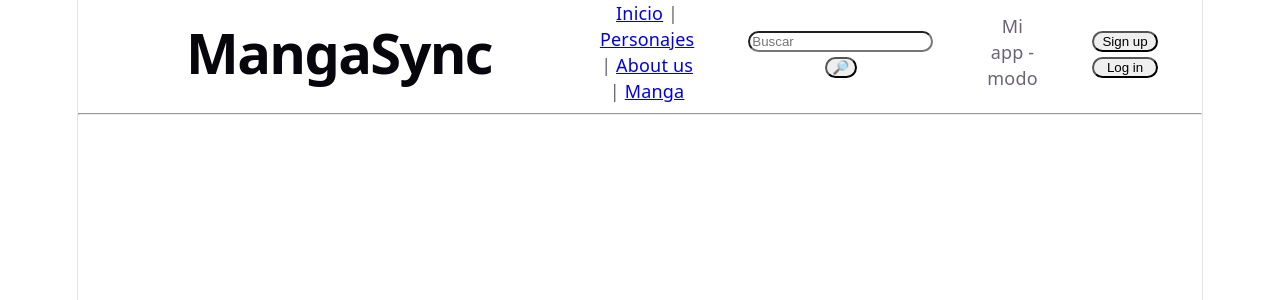
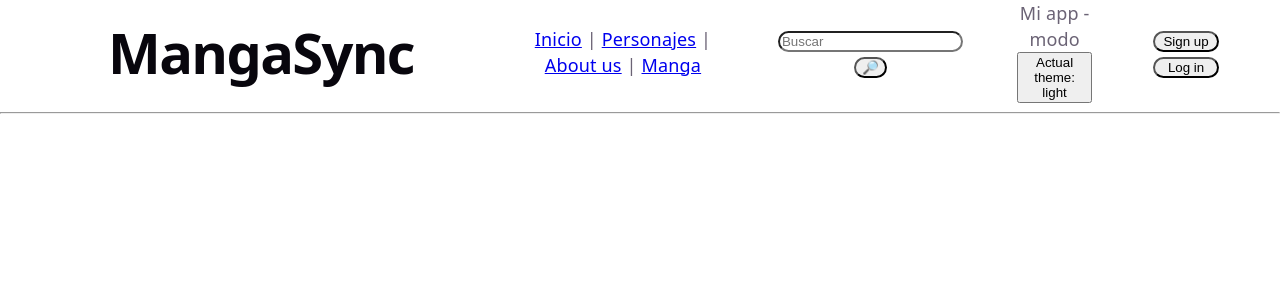
Before and after one commit to WEX279/manga_react, a React (Vite) app: page / in a window 1280 px wide. Shown: the top 300 px of the page. Built offline with nearby package versions, Linux system fonts and the light colour scheme.

Commit message:
fix base page css

```diff
--- a/src/context/Header.jsx
+++ b/src/context/Header.jsx
@@ -2,7 +2,12 @@ import { useContext } from "react";
 import { SwitchTheme } from "../Components/ThemeSwitcher";
 function Header() {
     const theme = useContext(SwitchTheme)
-    return<header className={theme}>Mi app - modo {theme}</header>
+    return(
+    <div>
+        <header className={theme}>Mi app - modo {theme}</header>
+        <SwitchTheme/>
+    </div>
+    )
 }
 
 export{
--- a/src/index.css
+++ b/src/index.css
@@ -35,7 +35,6 @@
     --text: #9ca3af;
     --text-h: #f3f4f6;
     --bg: #16171d;
-    --border: #2e303a;
     --code-bg: #1f2028;
     --accent: #c084fc;
     --accent-bg: rgba(192, 132, 252, 0.15);
@@ -55,11 +54,9 @@ body {
 }
 
 #root {
-  width: 1126px;
   max-width: 100%;
-  margin: 0 auto;
+  margin: 0;
   text-align: center;
-  border-inline: 1px solid var(--border);
   min-height: 100svh;
   display: flex;
   flex-direction: column;
```
